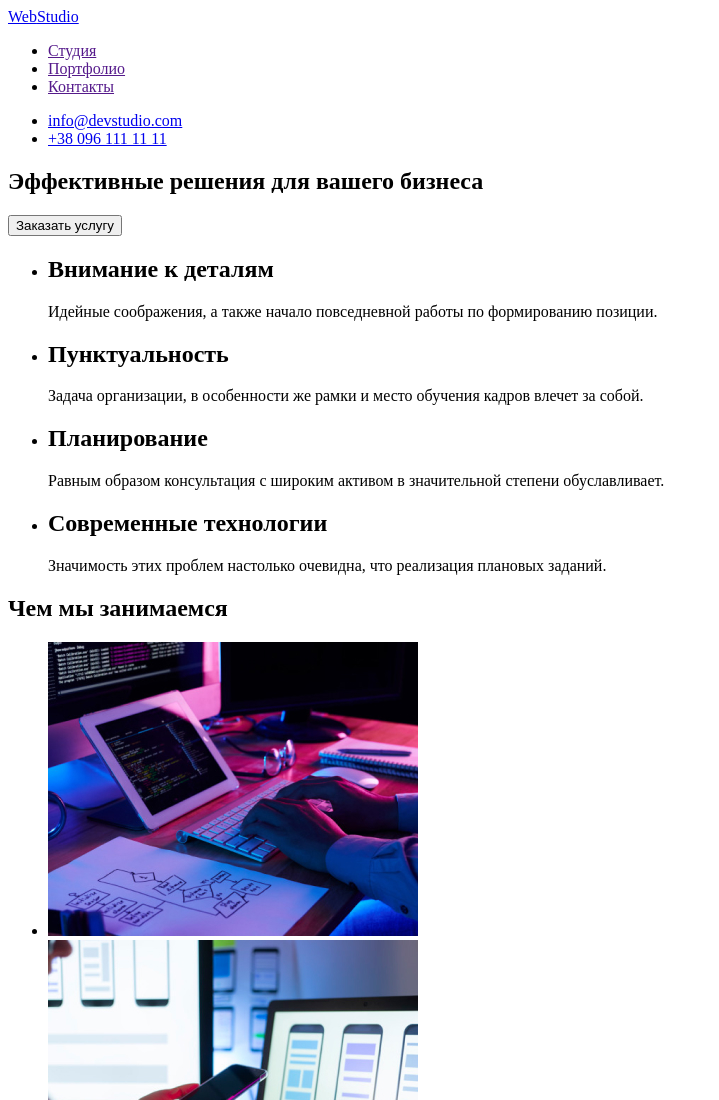
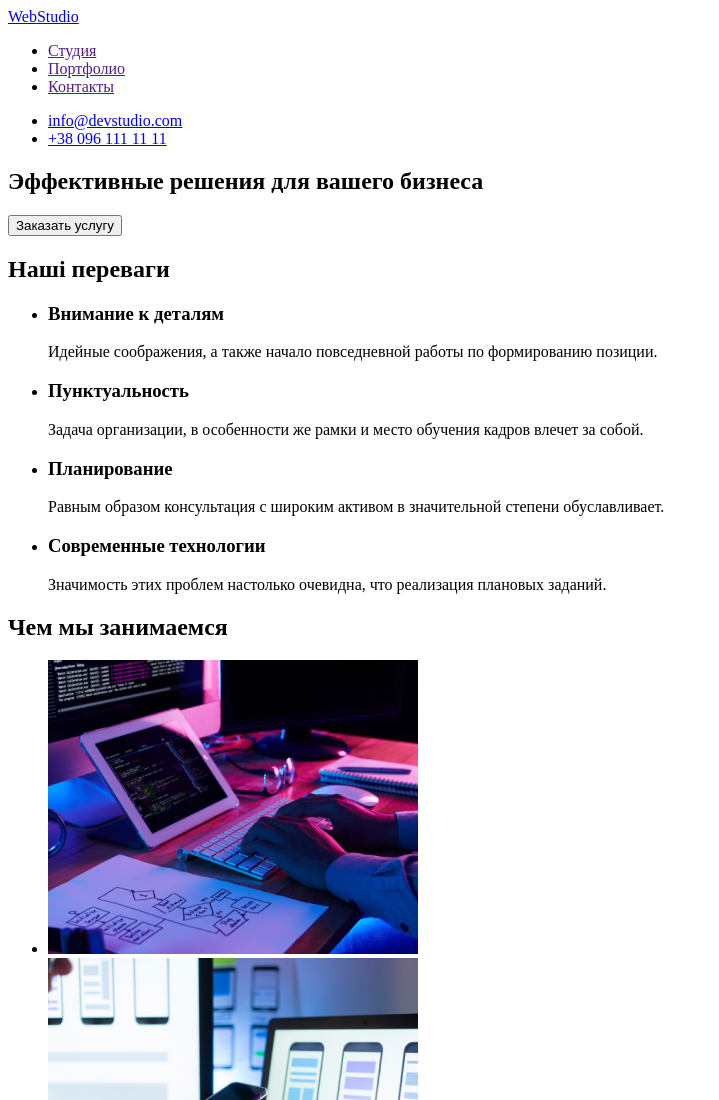
Before and after one commit to Yevhen999/goit-markup-hw-01, a plain HTML site: page index.html in a window 1280 px wide. Shown: the top 1100 px of the page, without its empty margins (0-719 px from the left). Drawn offline with Linux system fonts and the light colour scheme.

Commit message:
changed h2 h3

```diff
--- a/index.html
+++ b/index.html
@@ -24,38 +24,37 @@
     </header>
     <!--Мейн-->
     <main>
-      <div>
-        <section>
-          <h1>Эффективные решения для вашего бизнеса</h1>
-          <button type="button">Заказать услугу</button>
-        </section>
-      </div>
+      <section>
+        <h1>Эффективные решения для вашего бизнеса</h1>
+        <button type="button">Заказать услугу</button>
+      </section>
       <!--Переваги-->
       <section>
+        <h2>Наші переваги</h2>
         <ul>
           <li>
-            <h2>Внимание к деталям</h2>
+            <h3>Внимание к деталям</h3>
             <p>
               Идейные соображения, а также начало повседневной работы по
               формированию позиции.
             </p>
           </li>
           <li>
-            <h2>Пунктуальность</h2>
+            <h3>Пунктуальность</h3>
             <p>
               Задача организации, в особенности же рамки и место обучения кадров
               влечет за собой.
             </p>
           </li>
           <li>
-            <h2>Планирование</h2>
+            <h3>Планирование</h3>
             <p>
               Равным образом консультация с широким активом в значительной
               степени обуславливает.
             </p>
           </li>
           <li>
-            <h2>Современные технологии</h2>
+            <h3>Современные технологии</h3>
             <p>
               Значимость этих проблем настолько очевидна, что реализация
               плановых заданий.
```
